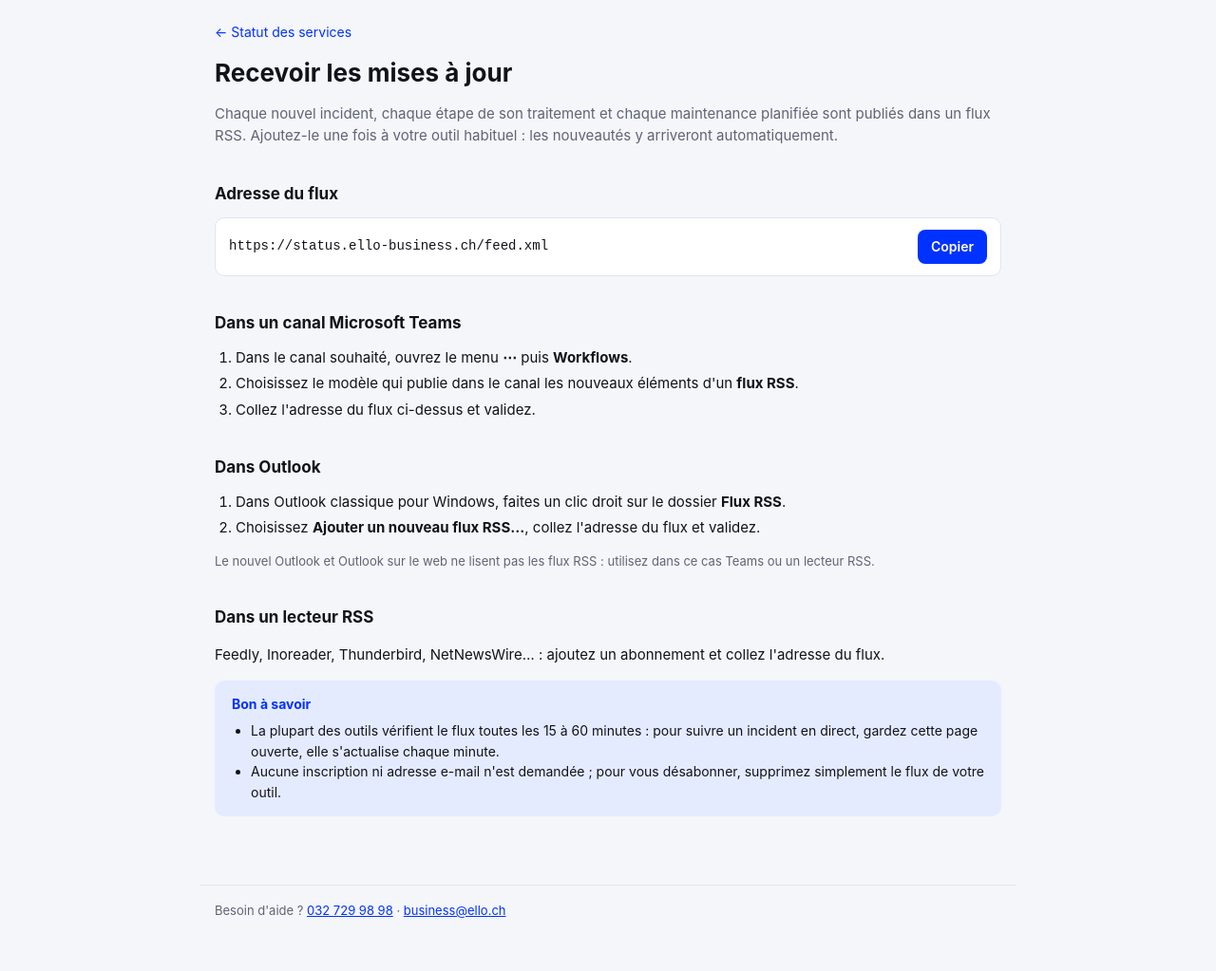
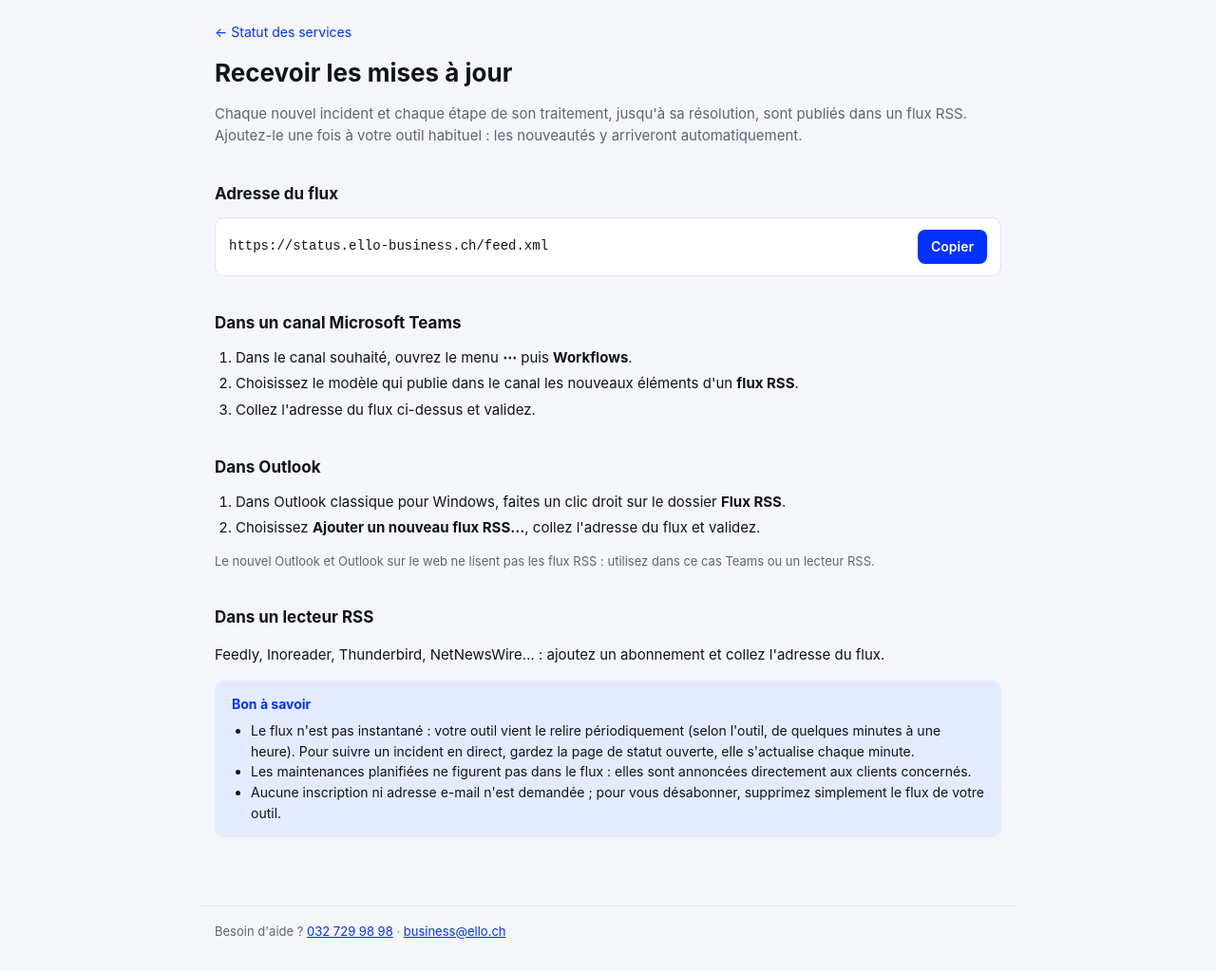
Before and after one commit to ello-it/b2b-status, a plain HTML site: page abonnement.html in a window 1280 px wide. Shown: the part 63-1086 px from the top of the page at 95% size. Before the commit the page ends 1064 px from the top, so only its background shows below. Drawn offline with Linux system fonts and the light colour scheme.

Commit message:
Flux RSS : incidents uniquement, textes de la page d'abonnement
Les maintenances ne sont plus dans le flux (annoncées directement aux
clients concernés). La page d'abonnement l'indique et précise que le
flux n'est pas instantané.

Co-Authored-By: Claude Opus 5.5 <noreply@anthropic.com>

```diff
--- a/abonnement.html
+++ b/abonnement.html
@@ -4,7 +4,7 @@
   <meta charset="utf-8">
   <meta name="viewport" content="width=device-width, initial-scale=1">
   <title>S'abonner — Statut ello business</title>
-  <meta name="description" content="Recevoir les incidents et maintenances ello business dans Teams, Outlook ou un lecteur RSS.">
+  <meta name="description" content="Recevoir les incidents ello business dans Teams, Outlook ou un lecteur RSS.">
   <link rel="stylesheet" href="assets/style.css">
   <link rel="alternate" type="application/rss+xml" title="Statut des services — ello business" href="feed.xml">
 </head>
@@ -20,7 +20,7 @@
 <main class="wrap">
   <a class="back" href="./">&larr; Statut des services</a>
   <h1>Recevoir les mises à jour</h1>
-  <p class="muted">Chaque nouvel incident, chaque étape de son traitement et chaque maintenance planifiée sont publiés dans un flux RSS. Ajoutez-le une fois à votre outil habituel : les nouveautés y arriveront automatiquement.</p>
+  <p class="muted">Chaque nouvel incident et chaque étape de son traitement, jusqu'à sa résolution, sont publiés dans un flux RSS. Ajoutez-le une fois à votre outil habituel : les nouveautés y arriveront automatiquement.</p>
 
   <h2>Adresse du flux</h2>
   <div class="feed-url">
@@ -48,7 +48,8 @@
   <div class="advice">
     <strong>Bon à savoir</strong>
     <ul>
-      <li>La plupart des outils vérifient le flux toutes les 15 à 60 minutes : pour suivre un incident en direct, gardez cette page ouverte, elle s'actualise chaque minute.</li>
+      <li>Le flux n'est pas instantané : votre outil vient le relire périodiquement (selon l'outil, de quelques minutes à une heure). Pour suivre un incident en direct, gardez la page de statut ouverte, elle s'actualise chaque minute.</li>
+      <li>Les maintenances planifiées ne figurent pas dans le flux : elles sont annoncées directement aux clients concernés.</li>
       <li>Aucune inscription ni adresse e-mail n'est demandée ; pour vous désabonner, supprimez simplement le flux de votre outil.</li>
     </ul>
   </div>
```
Also changed, not shown: incident.html (+1 -1 lines), index.html (+1 -1 lines).
